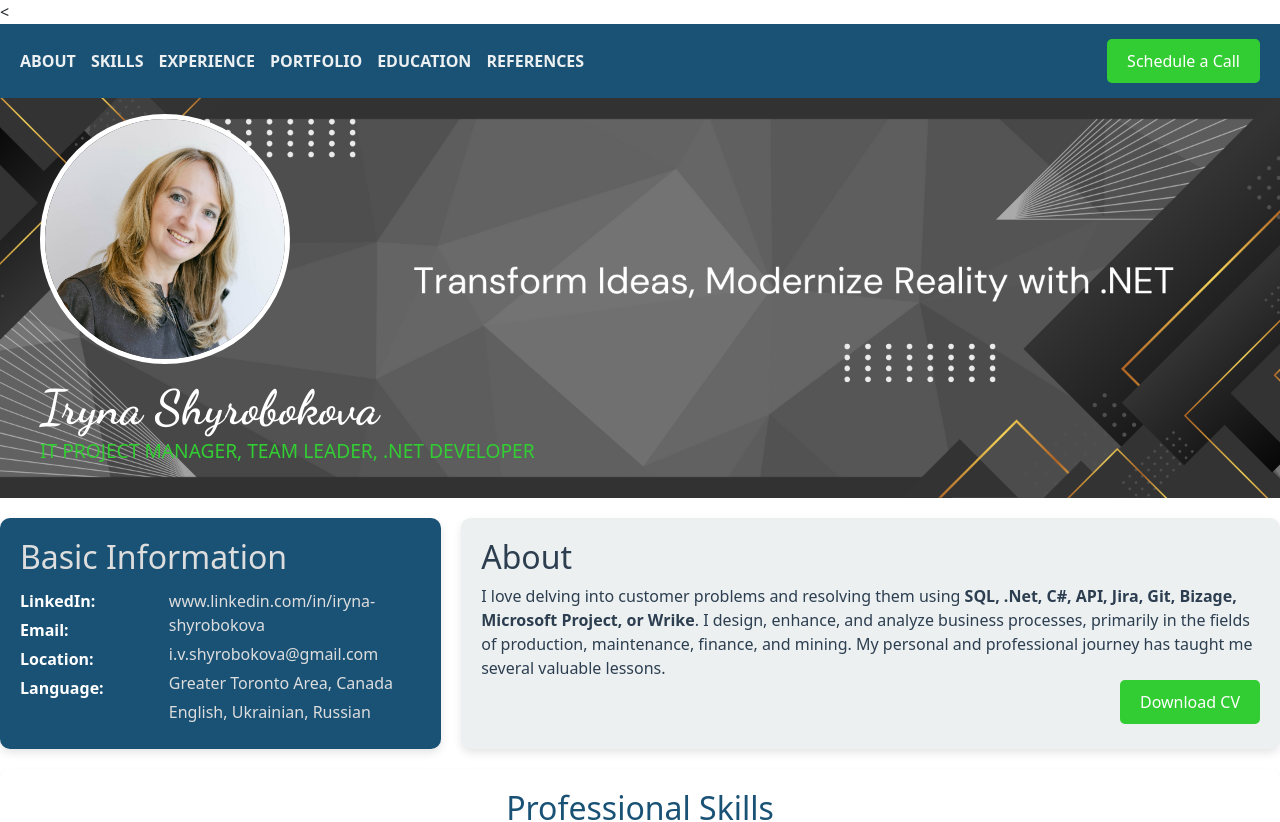
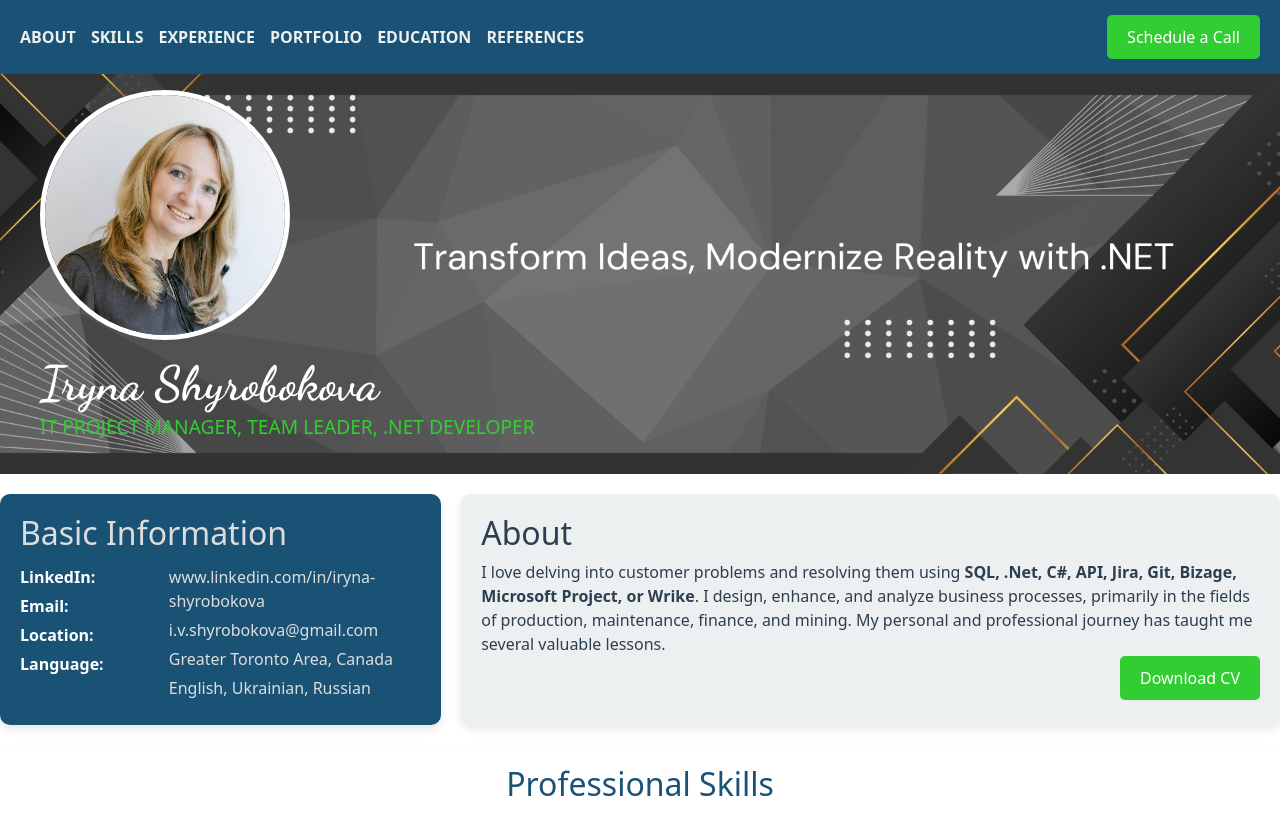
Before and after one commit to IrynaShyrobokova/portfolio-app, an Angular app: page / in a window 1280 px wide. Shown: the top 822 px of the page. Built offline with nearby package versions, Linux system fonts and the light colour scheme.

Commit message:
REmoved extra <

```diff
--- a/src/app/components/header/header.component.html
+++ b/src/app/components/header/header.component.html
@@ -1,7 +1,7 @@
 <header class="main-header">
   <link href="https://fonts.googleapis.com/css2?family=Dancing+Script:wght@700&display=swap" rel="stylesheet">
   <!-- Navigation Menu -->
-  <<nav class="navbar">
+  <nav class="navbar">
     <ul class="nav-list">
       <li class="nav-item"><a href="#about">ABOUT</a></li>
       <li class="nav-item"><a href="#skills">SKILLS</a></li>
```
